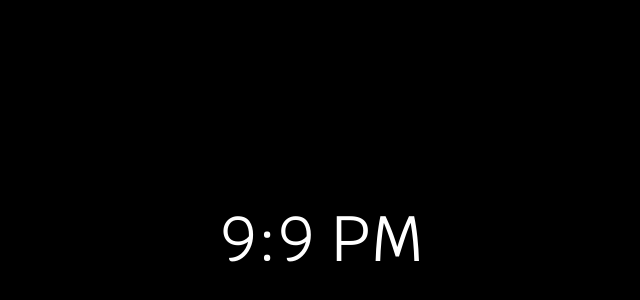
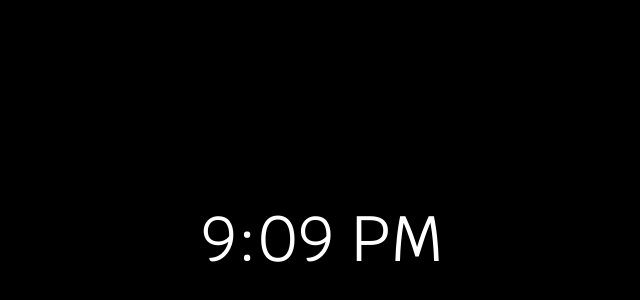
Before and after one commit to 196713/custom_web_app, a plain HTML site: page index.html in a window 1280 px wide. Shown: the part 170-470 px from the top of the page, without its empty margins (318-958 px from the left). Drawn offline with Linux system fonts and the light colour scheme.

Commit message:
Added Number Padding

```diff
--- a/index.html
+++ b/index.html
@@ -19,6 +19,10 @@
 			t =  new Date();
 			h = t.getHours();
 			m = t.getMinutes();
+			if (m < 10)
+			{
+				m = "0" + t.getMinutes();
+			}
 			if (h >= 12)
 			{
 				h -= 12;
```
